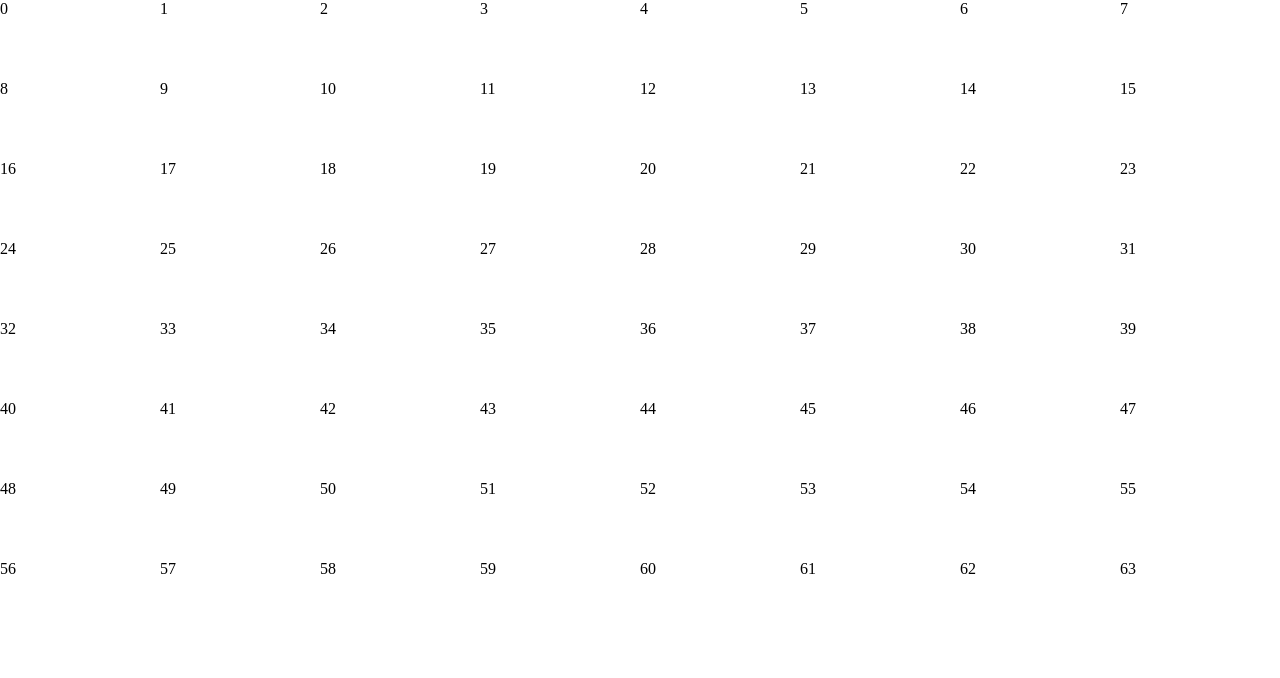
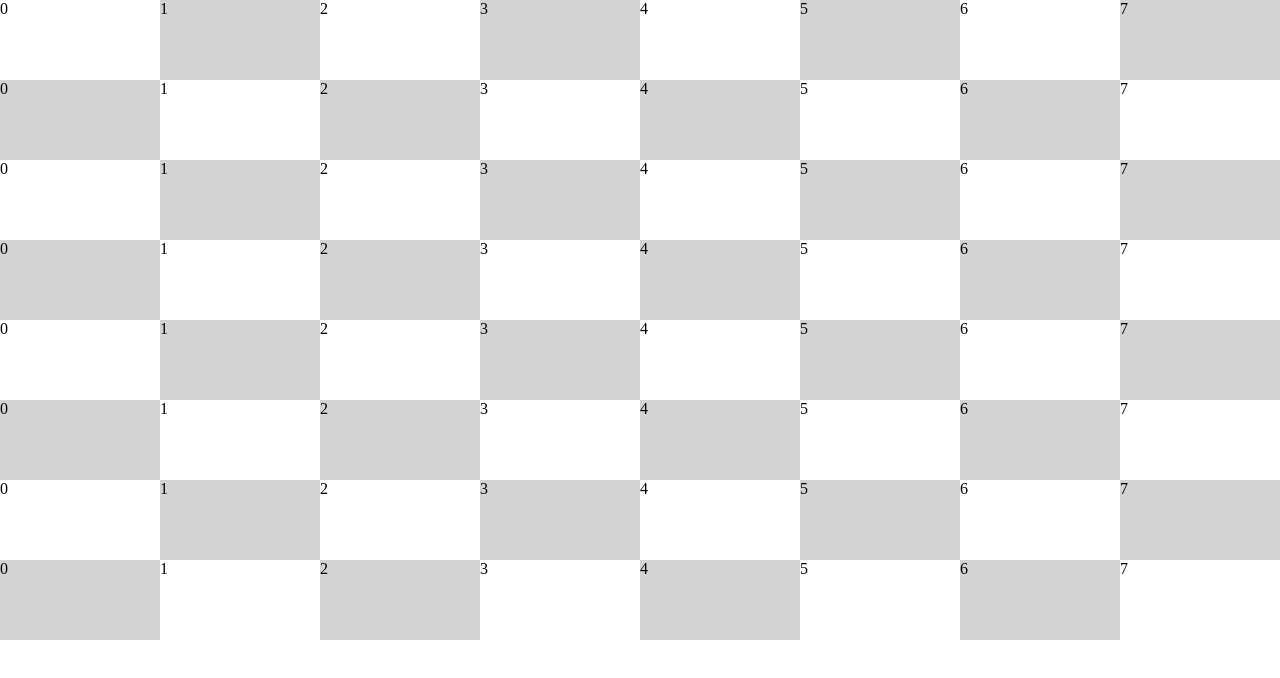
Before and after one commit to nabelk/knights-travails, a plain HTML site: page index.html in a window 1280 px wide. Drawn offline with Linux system fonts and the light colour scheme.

Commit message:
Rebuild with the updated css

```diff
--- a/main.js
+++ b/main.js
@@ -1 +1 @@
-(()=>{var e={971:(e,t,r)=>{"use strict";r.r(t),r.d(t,{default:()=>l});const{log:o,table:n}=console,a=function(){return new Array(64).fill("")};class l{displayBoard(){a().forEach(((e,t)=>{document.querySelector("#board").appendChild(Object.assign(document.createElement("div"),{textContent:t}))}))}}}},t={};function r(o){var n=t[o];if(void 0!==n)return n.exports;var a=t[o]={exports:{}};return e[o](a,a.exports,r),a.exports}r.d=(e,t)=>{for(var o in t)r.o(t,o)&&!r.o(e,o)&&Object.defineProperty(e,o,{enumerable:!0,get:t[o]})},r.o=(e,t)=>Object.prototype.hasOwnProperty.call(e,t),r.r=e=>{"undefined"!=typeof Symbol&&Symbol.toStringTag&&Object.defineProperty(e,Symbol.toStringTag,{value:"Module"}),Object.defineProperty(e,"__esModule",{value:!0})},(()=>{const{default:e}=r(971);(new e).displayBoard()})()})();
+(()=>{var e={971:(e,t,r)=>{"use strict";r.r(t),r.d(t,{default:()=>l});const{log:o,table:n}=console,a=function(){return new Array(8).fill(new Array(8).fill(""))};class l{displayBoard(){a().forEach(((e,t)=>{const r=document.createElement("div");r.className=`row-${t}`,e.forEach(((e,t)=>{const o=document.createElement("div");o.textContent=t,r.appendChild(o)})),document.querySelector("#board").appendChild(r)}))}}}},t={};function r(o){var n=t[o];if(void 0!==n)return n.exports;var a=t[o]={exports:{}};return e[o](a,a.exports,r),a.exports}r.d=(e,t)=>{for(var o in t)r.o(t,o)&&!r.o(e,o)&&Object.defineProperty(e,o,{enumerable:!0,get:t[o]})},r.o=(e,t)=>Object.prototype.hasOwnProperty.call(e,t),r.r=e=>{"undefined"!=typeof Symbol&&Symbol.toStringTag&&Object.defineProperty(e,Symbol.toStringTag,{value:"Module"}),Object.defineProperty(e,"__esModule",{value:!0})},(()=>{const{default:e}=r(971);(new e).displayBoard()})()})();
--- a/style.scss
+++ b/style.scss
@@ -12,13 +12,29 @@ body {
 
 #board {
     display: grid;
-    grid-template-columns: repeat(8, 2fr);
     grid-template-rows: repeat(8, 2fr);
-    // height: 550px;
-    // width: 550px;
+    > div:nth-child(even) {
+        > div:nth-child(even) {
+            background-color: white;
+        }
+        > div:nth-child(odd) {
+            background-color: lightgray;
+        }
+    }
+    > div:nth-child(odd) {
+        > div:nth-child(odd) {
+            background-color: white;
+        }
+        > div:nth-child(even) {
+            background-color: lightgray;
+        }
+    }
+    > div {
+        display: grid;
+        grid-template-columns: repeat(8, 2fr);
 
-    > div {
-        height: 80px;
-        // width: 80px;
+        > div {
+            height: 80px;
+        }
     }
 }
```
Also changed, not shown: style.css, 1 other file.
